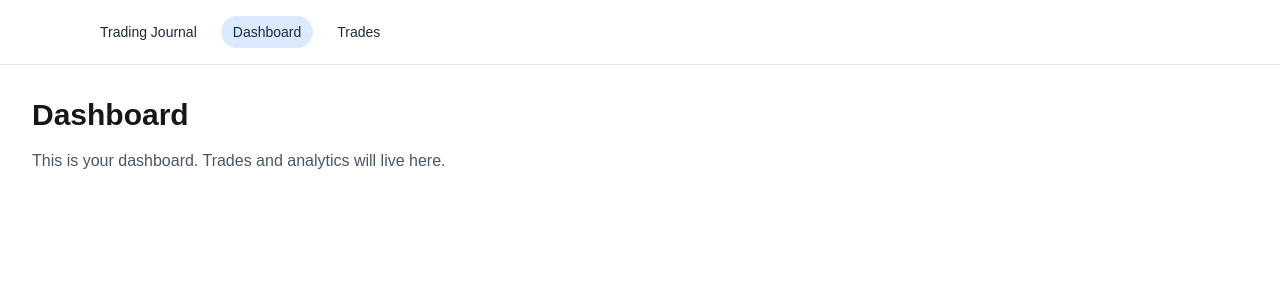
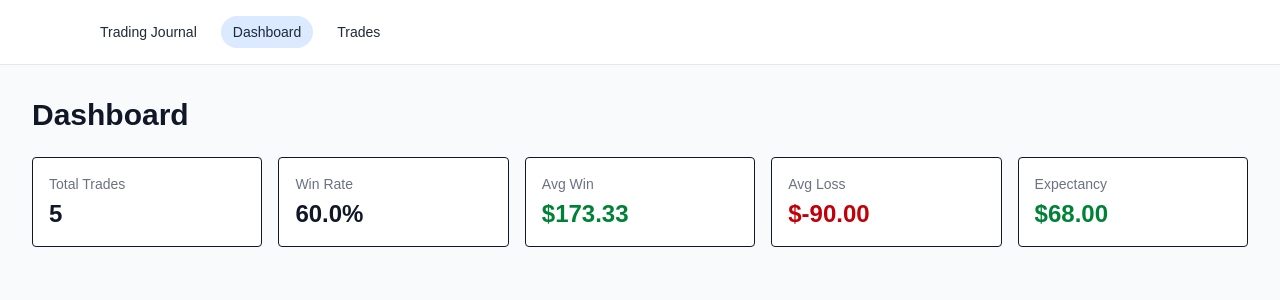
Before and after one commit to jorgemancipe/trading-journal, a Next.js app: page /dashboard in a window 1280 px wide. Shown: the top 300 px of the page. Built offline with nearby package versions, Linux system fonts and the light colour scheme.

Commit message:
Refactor DashboardPage layout and metrics display

```diff
--- a/app/dashboard/page.tsx
+++ b/app/dashboard/page.tsx
@@ -1,10 +1,124 @@
+"use client";
+
+import { useMemo } from "react";
+
+/**
+ * NOTE:
+ * For now, this uses the same structure as trades.
+ * In the next step we will lift this data into shared state.
+ */
+
+type Trade = {
+  profit: number;
+};
+
+const sampleTrades: Trade[] = [
+  { profit: 250 },
+  { profit: -120 },
+  { profit: 90 },
+  { profit: -60 },
+  { profit: 180 },
+];
+
 export default function DashboardPage() {
+  const metrics = useMemo(() => {
+    const totalTrades = sampleTrades.length;
+
+    const wins = sampleTrades.filter((t) => t.profit > 0);
+    const losses = sampleTrades.filter((t) => t.profit < 0);
+
+    const winRate =
+      totalTrades === 0 ? 0 : (wins.length / totalTrades) * 100;
+
+    const avgWin =
+      wins.length === 0
+        ? 0
+        : wins.reduce((sum, t) => sum + t.profit, 0) / wins.length;
+
+    const avgLoss =
+      losses.length === 0
+        ? 0
+        : losses.reduce((sum, t) => sum + t.profit, 0) / losses.length;
+
+    // Expectancy = (WinRate * AvgWin) + (LossRate * AvgLoss)
+    const expectancy =
+      totalTrades === 0
+        ? 0
+        : (winRate / 100) * avgWin +
+          ((100 - winRate) / 100) * avgLoss;
+
+    return {
+      totalTrades,
+      winRate,
+      avgWin,
+      avgLoss,
+      expectancy,
+    };
+  }, []);
+
   return (
-    <main className="p-8">
-      <h1 className="text-3xl font-bold mb-4">Dashboard</h1>
-      <p className="text-gray-600">
-        This is your dashboard. Trades and analytics will live here.
-      </p>
+    <main className="min-h-screen bg-gray-50 text-gray-900 p-8">
+      <h1 className="text-3xl font-bold mb-6">Dashboard</h1>
+
+      <div className="grid grid-cols-1 sm:grid-cols-2 lg:grid-cols-5 gap-4">
+        <MetricCard
+          label="Total Trades"
+          value={metrics.totalTrades}
+        />
+
+        <MetricCard
+          label="Win Rate"
+          value={`${metrics.winRate.toFixed(1)}%`}
+        />
+
+        <MetricCard
+          label="Avg Win"
+          value={`$${metrics.avgWin.toFixed(2)}`}
+          positive
+        />
+
+        <MetricCard
+          label="Avg Loss"
+          value={`$${metrics.avgLoss.toFixed(2)}`}
+          negative
+        />
+
+        <MetricCard
+          label="Expectancy"
+          value={`$${metrics.expectancy.toFixed(2)}`}
+          positive={metrics.expectancy >= 0}
+          negative={metrics.expectancy < 0}
+        />
+      </div>
     </main>
   );
 }
+
+function MetricCard({
+  label,
+  value,
+  positive,
+  negative,
+}: {
+  label: string;
+  value: string | number;
+  positive?: boolean;
+  negative?: boolean;
+}) {
+  return (
+    <div className="bg-white border rounded p-4">
+      <div className="text-sm text-gray-500 mb-1">{label}</div>
+      <div
+        className={`text-2xl font-semibold ${
+          positive
+            ? "text-green-700"
+            : negative
+            ? "text-red-700"
+            : ""
+        }`}
+      >
+        {value}
+      </div>
+    </div>
+  );
+}
```
